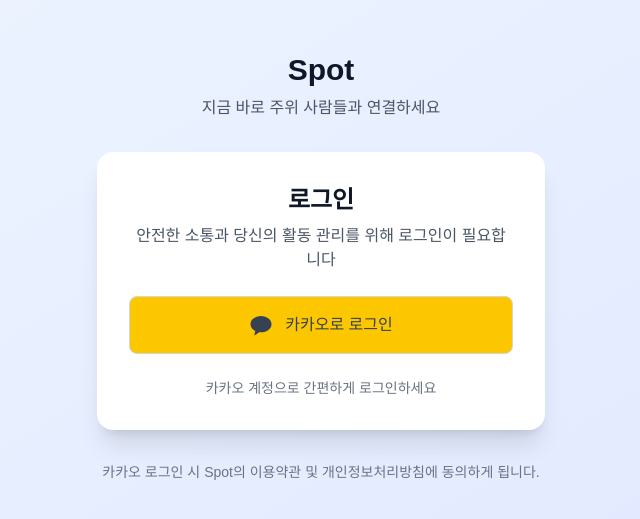
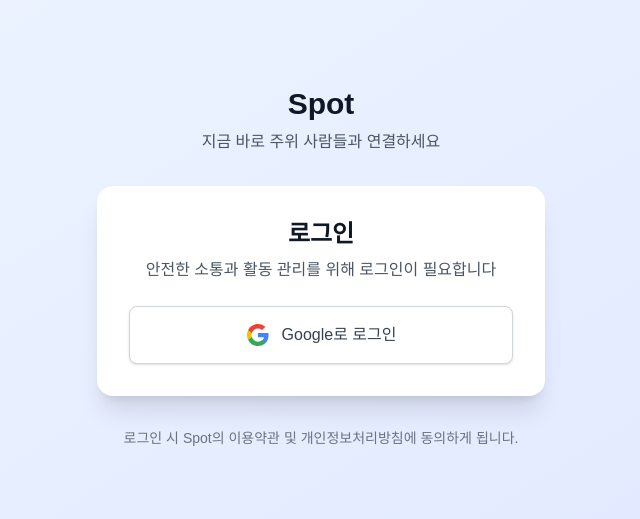
Before and after one commit to seonghun0828/spot, a Next.js app: page /login in a window 1280 px wide. Shown: the part 133-652 px from the top of the page, without its empty margins (319-959 px from the left). Built offline with nearby package versions, Linux system fonts and the light colour scheme; no server answers.

Commit message:
Feat: google login with firebase

```diff
--- a/app/chat/page.tsx
+++ b/app/chat/page.tsx
@@ -145,7 +145,7 @@
       </div>
 
       {/* 하단 네비게이션 */}
-      <BottomNavigation activeTab="chat" isLoggedIn={true} />
+      <BottomNavigation activeTab="chat" />
     </div>
   );
 }
--- a/app/components/BottomNavigation.tsx
+++ b/app/components/BottomNavigation.tsx
@@ -2,17 +2,15 @@
 
 import { useRouter } from 'next/navigation';
 import { MapPin, MessageSquare, User } from 'lucide-react';
+import { useAuth } from '@/app/contexts/AuthContext';
 
 interface BottomNavigationProps {
   activeTab?: 'home' | 'chat' | 'activity' | undefined;
-  isLoggedIn?: boolean;
 }
 
-export default function BottomNavigation({
-  activeTab,
-}: // isLoggedIn = false,
-BottomNavigationProps) {
+export default function BottomNavigation({ activeTab }: BottomNavigationProps) {
   const router = useRouter();
+  const { user } = useAuth();
 
   const handleTabClick = (tab: string) => {
     switch (tab) {
@@ -20,18 +18,18 @@
         router.push('/');
         break;
       case 'chat':
-        // if (isLoggedIn) {
-        router.push('/chat');
-        // } else {
-        //   router.push('/login');
-        // }
+        if (user) {
+          router.push('/chat');
+        } else {
+          router.push('/login');
+        }
         break;
       case 'activity':
-        // if (isLoggedIn) {
-        router.push('/my-activities');
-        // } else {
-        //   router.push('/login');
-        // }
+        if (user) {
+          router.push('/my-activities');
+        } else {
+          router.push('/login');
+        }
         break;
     }
   };
--- /dev/null
+++ b/app/contexts/AuthContext.tsx
@@ -0,0 +1,43 @@
+'use client';
+
+import { createContext, useContext, useEffect, useState } from 'react';
+import { User } from 'firebase/auth';
+import { onAuthStateChange } from '@/lib/auth';
+
+interface AuthContextType {
+  user: User | null;
+  loading: boolean;
+}
+
+const AuthContext = createContext<AuthContextType>({
+  user: null,
+  loading: true,
+});
+
+export const useAuth = () => {
+  const context = useContext(AuthContext);
+  if (!context) {
+    throw new Error('useAuth must be used within an AuthProvider');
+  }
+  return context;
+};
+
+export function AuthProvider({ children }: { children: React.ReactNode }) {
+  const [user, setUser] = useState<User | null>(null);
+  const [loading, setLoading] = useState(true);
+
+  useEffect(() => {
+    const unsubscribe = onAuthStateChange((user) => {
+      setUser(user);
+      setLoading(false);
+    });
+
+    return () => unsubscribe();
+  }, []);
+
+  return (
+    <AuthContext.Provider value={{ user, loading }}>
+      {children}
+    </AuthContext.Provider>
+  );
+}
--- a/app/layout.tsx
+++ b/app/layout.tsx
@@ -3,6 +3,7 @@
 import './globals.css';
 import { GoogleTagManager } from '@next/third-parties/google';
 import FirebaseProvider from './providers/FirebaseProvider';
+import { AuthProvider } from './contexts/AuthContext';
 
 const geistSans = Geist({
   variable: '--font-geist-sans',
@@ -38,7 +39,9 @@
       <body
         className={`${geistSans.variable} ${geistMono.variable} antialiased`}
       >
-        <FirebaseProvider>{children}</FirebaseProvider>
+        <FirebaseProvider>
+          <AuthProvider>{children}</AuthProvider>
+        </FirebaseProvider>
       </body>
     </html>
   );
--- a/app/login/page.tsx
+++ b/app/login/page.tsx
@@ -1,27 +1,84 @@
 'use client';
 
-import { useState } from 'react';
+import { useState, useEffect } from 'react';
 import Link from 'next/link';
+import { useRouter } from 'next/navigation';
+import { signInWithGoogle } from '@/lib/auth';
+import { useAuth } from '@/app/contexts/AuthContext';
 
 export default function LoginPage() {
-  const [isLoading, setIsLoading] = useState(false);
+  // const [isLoading, setIsLoading] = useState(false);
+  const [googleLoading, setGoogleLoading] = useState(false);
+  const router = useRouter();
+  const { user, loading } = useAuth();
 
-  const handleKakaoLogin = async () => {
-    setIsLoading(true);
+  // 이미 로그인된 경우 홈으로 리다이렉트 (useEffect 사용)
+  useEffect(() => {
+    console.log('user', user);
+    if (user && !loading) {
+      router.push('/');
+    }
+  }, [user, loading, router]);
+
+  // 로딩 중이거나 이미 로그인된 경우 로딩 화면 표시
+  if (loading || user) {
+    return (
+      <div className="min-h-screen bg-gradient-to-br from-blue-50 to-indigo-100 flex items-center justify-center p-4">
+        <div className="max-w-md w-full bg-white rounded-2xl shadow-xl p-8 text-center">
+          <div className="w-16 h-16 bg-blue-100 rounded-full mx-auto mb-4 flex items-center justify-center">
+            <svg
+              className="w-8 h-8 text-blue-500 animate-spin"
+              fill="none"
+              stroke="currentColor"
+              viewBox="0 0 24 24"
+            >
+              <path
+                strokeLinecap="round"
+                strokeLinejoin="round"
+                strokeWidth={2}
+                d="M4 4v5h.582m15.356 2A8.001 8.001 0 004.582 9m0 0H9m11 11v-5h-.581m0 0a8.003 8.003 0 01-15.357-2m15.357 2H15"
+              />
+            </svg>
+          </div>
+          <h2 className="text-xl font-bold text-gray-900 mb-2">
+            {loading ? '로그인 상태 확인 중...' : '리다이렉트 중...'}
+          </h2>
+          <p className="text-gray-600">잠시만 기다려주세요</p>
+        </div>
+      </div>
+    );
+  }
+
+  // const handleKakaoLogin = async () => {
+  //   setIsLoading(true);
+
+  //   try {
+  //     // 카카오 로그인 페이지로 리다이렉트
+  //     const kakaoAuthUrl = `https://kauth.kakao.com/oauth/authorize?client_id=${
+  //       process.env.NEXT_PUBLIC_KAKAO_API_KEY
+  //     }&redirect_uri=${encodeURIComponent(
+  //       window.location.origin + '/auth/kakao/callback'
+  //     )}&response_type=code`;
+
+  //     window.location.href = kakaoAuthUrl;
+  //   } catch (error) {
+  //     setIsLoading(false);
+  //     console.error('카카오 로그인 오류:', error);
+  //     alert('로그인 중 오류가 발생했습니다.');
+  //   }
+  // };
+
+  const handleGoogleLogin = async () => {
+    setGoogleLoading(true);
 
     try {
-      // 카카오 로그인 페이지로 리다이렉트
-      const kakaoAuthUrl = `https://kauth.kakao.com/oauth/authorize?client_id=${
-        process.env.NEXT_PUBLIC_KAKAO_API_KEY
-      }&redirect_uri=${encodeURIComponent(
-        window.location.origin + '/auth/kakao/callback'
-      )}&response_type=code`;
-
-      window.location.href = kakaoAuthUrl;
+      await signInWithGoogle();
+      // 로그인 성공 시 홈으로 이동 (useEffect에서 처리됨)
     } catch (error) {
-      setIsLoading(false);
-      console.error('카카오 로그인 오류:', error);
-      alert('로그인 중 오류가 발생했습니다.');
+      console.error('구글 로그인 오류:', error);
+      alert('구글 로그인 중 오류가 발생했습니다.');
+    } finally {
+      setGoogleLoading(false);
     }
   };
 
@@ -41,13 +98,83 @@
           <div className="text-center">
             <h2 className="text-2xl font-bold text-gray-900">로그인</h2>
             <p className="text-gray-600 mt-2">
-              안전한 소통과 당신의 활동 관리를 위해 로그인이 필요합니다
+              안전한 소통과 활동 관리를 위해 로그인이 필요합니다
             </p>
           </div>
 
-          {/* 카카오 로그인 버튼 */}
+          {/* 로그인 버튼들 */}
           <div className="space-y-4">
+            {/* 구글 로그인 버튼 */}
             <button
+              onClick={handleGoogleLogin}
+              disabled={googleLoading}
+              className="w-full flex items-center justify-center px-4 py-4 border border-gray-300 rounded-lg text-gray-700 bg-white hover:bg-gray-50 focus:ring-2 focus:ring-blue-500 focus:ring-offset-2 transition-colors disabled:opacity-50 disabled:cursor-not-allowed shadow-sm"
+            >
+              {googleLoading ? (
+                <div className="flex items-center justify-center">
+                  <svg
+                    className="animate-spin -ml-1 mr-3 h-5 w-5 text-gray-700"
+                    xmlns="http://www.w3.org/2000/svg"
+                    fill="none"
+                    viewBox="0 0 24 24"
+                  >
+                    <circle
+                      className="opacity-25"
+                      cx="12"
+                      cy="12"
+                      r="10"
+                      stroke="currentColor"
+                      strokeWidth="4"
+                    ></circle>
+                    <path
+                      className="opacity-75"
+                      fill="currentColor"
+                      d="M4 12a8 8 0 018-8V0C5.373 0 0 5.373 0 12h4zm2 5.291A7.962 7.962 0 014 12H0c0 3.042 1.135 5.824 3 7.938l3-2.647z"
+                    ></path>
+                  </svg>
+                  로그인 중...
+                </div>
+              ) : (
+                <>
+                  <svg
+                    className="w-6 h-6 mr-3"
+                    viewBox="0 0 24 24"
+                    xmlns="http://www.w3.org/2000/svg"
+                  >
+                    <path
+                      d="M22.56 12.25c0-.78-.07-1.53-.2-2.25H12v4.26h5.92c-.26 1.37-1.04 2.53-2.21 3.31v2.77h3.57c2.08-1.92 3.28-4.74 3.28-8.09z"
+                      fill="#4285F4"
+                    />
+                    <path
+                      d="M12 23c2.97 0 5.46-.98 7.28-2.66l-3.57-2.77c-.98.66-2.23 1.06-3.71 1.06-2.86 0-5.29-1.93-6.16-4.53H2.18v2.84C3.99 20.53 7.7 23 12 23z"
+                      fill="#34A853"
+                    />
+                    <path
+                      d="M5.84 14.09c-.22-.66-.35-1.36-.35-2.09s.13-1.43.35-2.09V7.07H2.18C1.43 8.55 1 10.22 1 12s.43 3.45 1.18 4.93l2.85-2.22.81-.62z"
+                      fill="#FBBC05"
+                    />
+                    <path
+                      d="M12 5.38c1.62 0 3.06.56 4.21 1.64l3.15-3.15C17.45 2.09 14.97 1 12 1 7.7 1 3.99 3.47 2.18 7.07l3.66 2.84c.87-2.6 3.3-4.53 6.16-4.53z"
+                      fill="#EA4335"
+                    />
+                  </svg>
+                  Google로 로그인
+                </>
+              )}
+            </button>
+
+            {/* 구분선 */}
+            {/* <div className="relative">
+              <div className="absolute inset-0 flex items-center">
+                <div className="w-full border-t border-gray-300" />
+              </div>
+              <div className="relative flex justify-center text-sm">
+                <span className="px-2 bg-white text-gray-500">또는</span>
+              </div>
+            </div> */}
+
+            {/* 카카오 로그인 버튼 */}
+            {/* <button
               onClick={handleKakaoLogin}
               disabled={isLoading}
               className="w-full flex items-center justify-center px-4 py-4 border border-gray-300 rounded-lg text-gray-700 bg-yellow-400 hover:bg-yellow-500 focus:ring-2 focus:ring-blue-500 focus:ring-offset-2 transition-colors disabled:opacity-50 disabled:cursor-not-allowed"
@@ -88,21 +215,14 @@
                   카카오로 로그인
                 </>
               )}
-            </button>
-          </div>
-
-          {/* 안내 문구 */}
-          <div className="text-center">
-            <p className="text-sm text-gray-500">
-              카카오 계정으로 간편하게 로그인하세요
-            </p>
+            </button> */}
           </div>
         </div>
 
         {/* 푸터 */}
         <div className="text-center text-sm text-gray-500">
           <p>
-            카카오 로그인 시 Spot의{' '}
+            로그인 시 Spot의{' '}
             <Link href="/terms" className="underline hover:text-gray-700">
               이용약관
             </Link>{' '}
--- a/app/my-activities/page.tsx
+++ b/app/my-activities/page.tsx
@@ -239,7 +239,7 @@
       <div className="h-16" />
 
       {/* 하단 네비게이션 */}
-      <BottomNavigation activeTab="activity" isLoggedIn={true} />
+      <BottomNavigation activeTab="activity" />
     </div>
   );
 }
--- a/app/page.tsx
+++ b/app/page.tsx
@@ -6,6 +6,7 @@
 import { MapPin, RefreshCw, Navigation, Bell, User } from 'lucide-react';
 import BottomNavigation from './components/BottomNavigation';
 import { useCallback } from 'react';
+import { useAuth } from './contexts/AuthContext';
 
 // 임시 데이터 타입 정의
 interface Post {
@@ -55,8 +56,8 @@
 
 export default function HomePage() {
   const router = useRouter();
+  const { user } = useAuth();
   const [posts] = useState<Post[]>(mockPosts);
-  const [isLoggedIn] = useState(false); // 임시 로그인 상태
   const [isNotifOpen, setIsNotifOpen] = useState(false);
   const [currentLocation, setCurrentLocation] = useState<{
     latitude: number;
@@ -255,13 +256,11 @@
   };
 
   const handleCreatePost = () => {
-    console.log('포스트 만들기 버튼 클릭');
-    router.push('/posts/create');
-    // if (isLoggedIn) {
-    //   router.push('/posts/create');
-    // } else {
-    //   router.push('/login');
-    // }
+    if (user) {
+      router.push('/posts/create');
+    } else {
+      router.push('/login');
+    }
   };
 
   return (
@@ -457,7 +456,7 @@
       </button>
 
       {/* 하단 네비게이션 */}
-      <BottomNavigation activeTab="home" isLoggedIn={isLoggedIn} />
+      <BottomNavigation activeTab="home" />
     </div>
   );
 }
--- /dev/null
+++ b/lib/auth.ts
@@ -0,0 +1,54 @@
+import { auth } from './firebase';
+import {
+  signInWithPopup,
+  GoogleAuthProvider,
+  signOut,
+  onAuthStateChanged,
+  User,
+} from 'firebase/auth';
+import { db } from './firebase';
+import { doc, setDoc, getDoc } from 'firebase/firestore';
+
+// 구글 로그인 후 사용자 정보 저장
+export const signInWithGoogle = async () => {
+  try {
+    const provider = new GoogleAuthProvider();
+    const result = await signInWithPopup(auth, provider);
+
+    // Firestore에 사용자 정보 저장
+    const userRef = doc(db, 'users', result.user.uid);
+    const userDoc = await getDoc(userRef);
+
+    if (!userDoc.exists()) {
+      // 새 사용자인 경우 정보 저장
+      await setDoc(userRef, {
+        uid: result.user.uid,
+        email: result.user.email,
+        displayName: result.user.displayName,
+        photoURL: result.user.photoURL,
+        createdAt: new Date(),
+        updatedAt: new Date(),
+      });
+    }
+
+    return result.user;
+  } catch (error) {
+    console.error('구글 로그인 오류:', error);
+    throw error;
+  }
+};
+
+// 로그아웃 함수
+export const signOutUser = async () => {
+  try {
+    await signOut(auth);
+  } catch (error) {
+    console.error('로그아웃 오류:', error);
+    throw error;
+  }
+};
+
+// 인증 상태 변경 리스너
+export const onAuthStateChange = (callback: (user: User | null) => void) => {
+  return onAuthStateChanged(auth, callback);
+};
```
